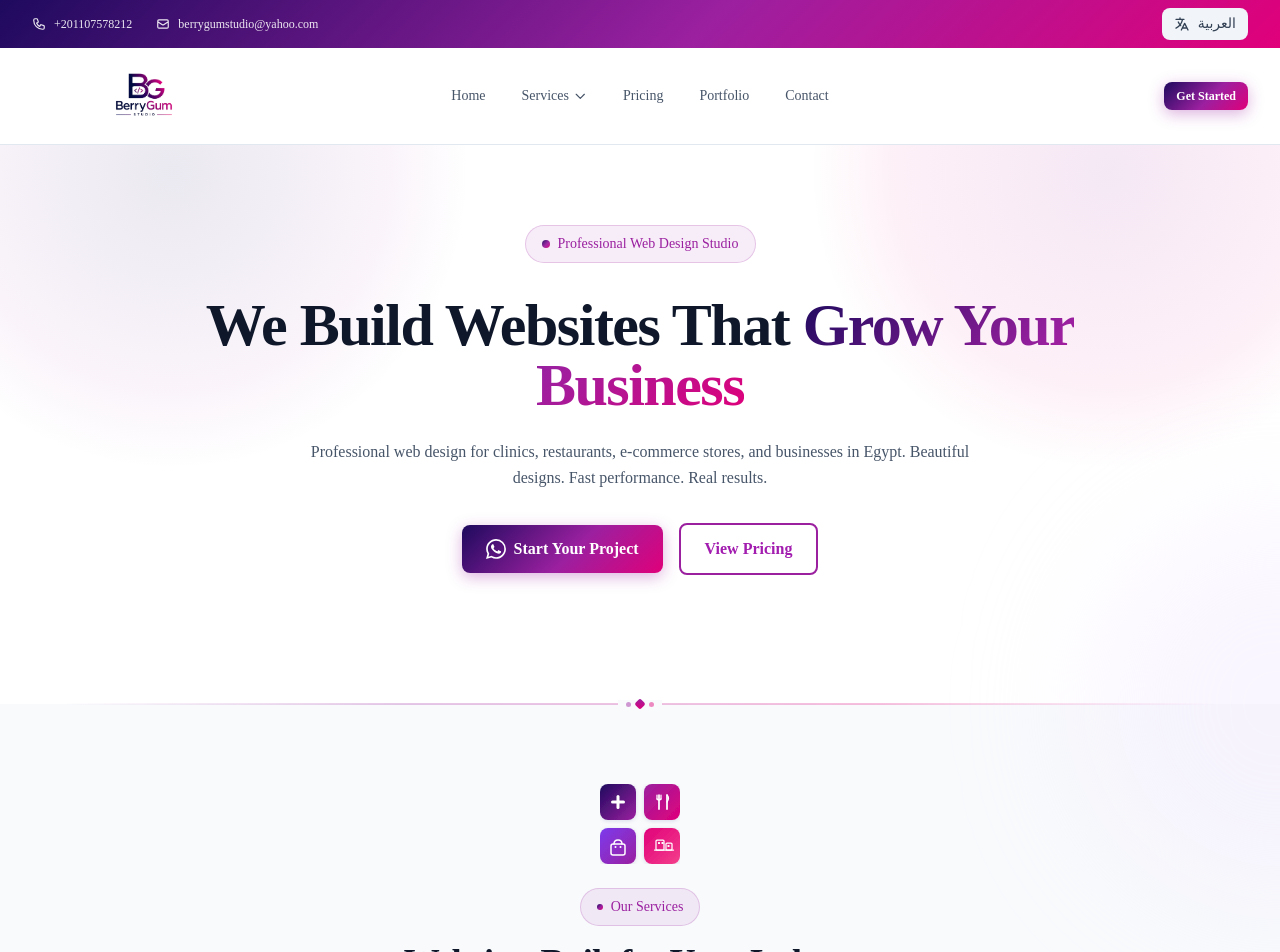
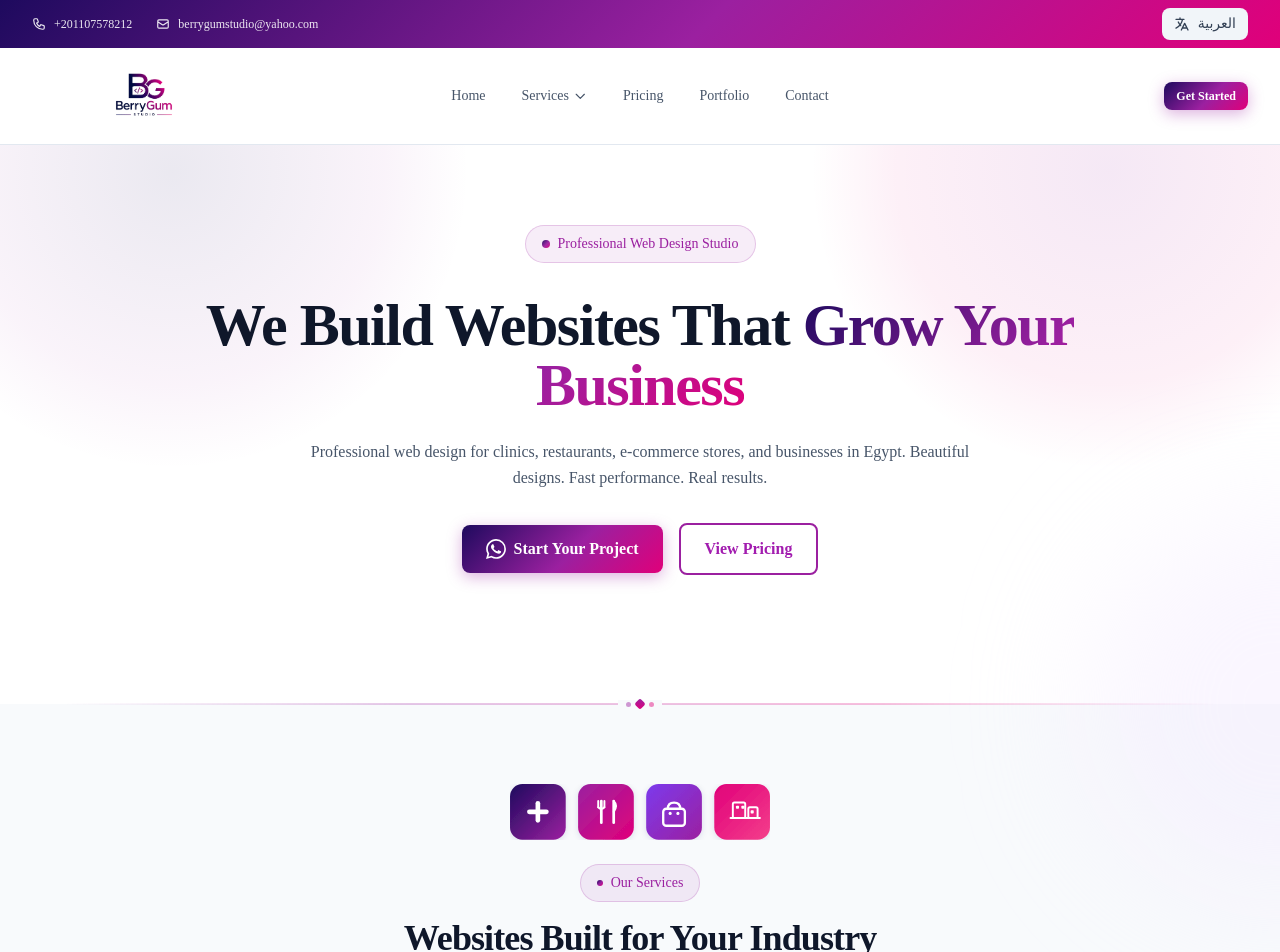
Before and after one commit to Amrwar/BerryGum, a Next.js app: page / in a window 1280 px wide. Shown: the top 952 px of the page. Built offline with nearby package versions, Linux system fonts and the light colour scheme.

Commit message:
Arrange service icons in a single horizontal row

```diff
--- a/components/ServicesIllustration.tsx
+++ b/components/ServicesIllustration.tsx
@@ -1,10 +1,10 @@
 export default function ServicesIllustration() {
   return (
     <svg
-      viewBox="0 0 160 160"
+      viewBox="0 0 336 72"
       fill="none"
       xmlns="http://www.w3.org/2000/svg"
-      className="w-20 h-20"
+      className="w-full max-w-[260px] h-auto"
       aria-hidden="true"
     >
       <defs>
@@ -29,41 +29,35 @@ export default function ServicesIllustration() {
         </filter>
       </defs>
 
-      {/* ── Top-left: Clinic / Cross ── */}
+      {/* ── 1: Clinic / Cross ── */}
       <rect x="0" y="0" width="72" height="72" rx="16" fill="url(#si-a)" filter="url(#si-card-shadow)" />
-      {/* medical cross */}
       <rect x="33" y="22" width="6" height="28" rx="3" fill="white" />
       <rect x="22" y="33" width="28" height="6" rx="3" fill="white" />
 
-      {/* ── Top-right: Restaurant / Fork & knife ── */}
+      {/* ── 2: Restaurant / Fork & knife ── */}
       <rect x="88" y="0" width="72" height="72" rx="16" fill="url(#si-b)" filter="url(#si-card-shadow)" />
-      {/* fork */}
       <line x1="118" y1="22" x2="118" y2="50" stroke="white" strokeWidth="3.5" strokeLinecap="round" />
       <line x1="114" y1="22" x2="114" y2="30" stroke="white" strokeWidth="2.5" strokeLinecap="round" />
       <line x1="122" y1="22" x2="122" y2="30" stroke="white" strokeWidth="2.5" strokeLinecap="round" />
       <path d="M114 30 Q118 34 122 30" stroke="white" strokeWidth="2.5" fill="none" strokeLinecap="round" />
-      {/* knife */}
       <line x1="134" y1="22" x2="134" y2="50" stroke="white" strokeWidth="3.5" strokeLinecap="round" />
       <path d="M134 22 Q140 28 134 36" stroke="white" strokeWidth="2.5" fill="none" strokeLinecap="round" />
 
-      {/* ── Bottom-left: E-commerce / Bag ── */}
-      <rect x="0" y="88" width="72" height="72" rx="16" fill="url(#si-c)" filter="url(#si-card-shadow)" />
-      {/* shopping bag */}
-      <rect x="22" y="120" width="28" height="22" rx="4" stroke="white" strokeWidth="3" />
-      <path d="M28 120 Q28 112 36 112 Q44 112 44 120" stroke="white" strokeWidth="3" fill="none" strokeLinecap="round" />
-      <circle cx="31" cy="126" r="2" fill="white" />
-      <circle cx="41" cy="126" r="2" fill="white" />
+      {/* ── 3: E-commerce / Bag ── */}
+      <rect x="176" y="0" width="72" height="72" rx="16" fill="url(#si-c)" filter="url(#si-card-shadow)" />
+      <rect x="198" y="32" width="28" height="22" rx="4" stroke="white" strokeWidth="3" />
+      <path d="M204 32 Q204 24 212 24 Q220 24 220 32" stroke="white" strokeWidth="3" fill="none" strokeLinecap="round" />
+      <circle cx="207" cy="38" r="2" fill="white" />
+      <circle cx="217" cy="38" r="2" fill="white" />
 
-      {/* ── Bottom-right: Corporate / Building ── */}
-      <rect x="88" y="88" width="72" height="72" rx="16" fill="url(#si-d)" filter="url(#si-card-shadow)" />
-      {/* building */}
-      <rect x="112" y="112" width="16" height="20" rx="2" stroke="white" strokeWidth="2.5" />
-      <rect x="132" y="118" width="12" height="14" rx="2" stroke="white" strokeWidth="2.5" />
-      <line x1="109" y1="132" x2="147" y2="132" stroke="white" strokeWidth="2.5" strokeLinecap="round" />
-      {/* windows */}
-      <rect x="116" y="116" width="4" height="4" rx="1" fill="white" />
-      <rect x="123" y="116" width="4" height="4" rx="1" fill="white" />
-      <rect x="135" y="122" width="4" height="4" rx="1" fill="white" />
+      {/* ── 4: Corporate / Building ── */}
+      <rect x="264" y="0" width="72" height="72" rx="16" fill="url(#si-d)" filter="url(#si-card-shadow)" />
+      <rect x="288" y="24" width="16" height="20" rx="2" stroke="white" strokeWidth="2.5" />
+      <rect x="308" y="30" width="12" height="14" rx="2" stroke="white" strokeWidth="2.5" />
+      <line x1="285" y1="44" x2="323" y2="44" stroke="white" strokeWidth="2.5" strokeLinecap="round" />
+      <rect x="292" y="28" width="4" height="4" rx="1" fill="white" />
+      <rect x="299" y="28" width="4" height="4" rx="1" fill="white" />
+      <rect x="311" y="34" width="4" height="4" rx="1" fill="white" />
     </svg>
   );
 }
```
